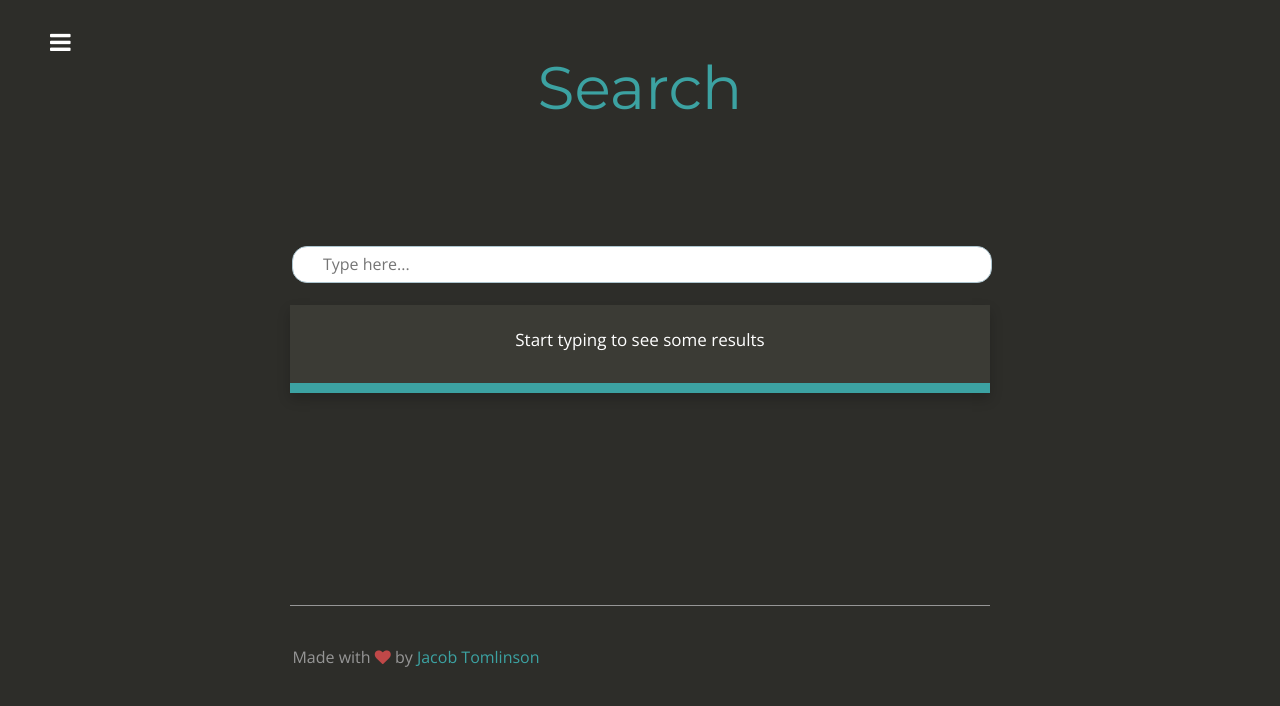
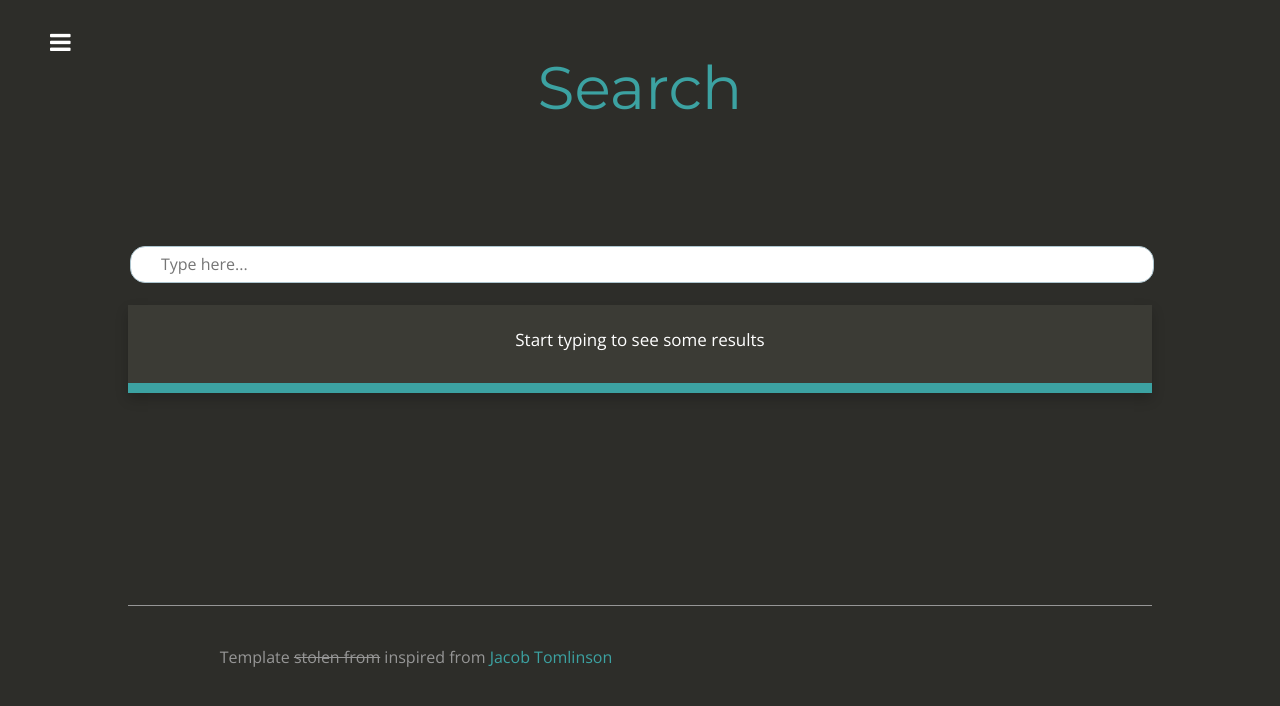
Before and after one commit to mavroprovato/mavroprovato.github.io, a Jekyll site: the page built from search.html, in a window 1280 px wide. Shown: the top 706 px of the page. Built offline with Jekyll 4.4.1, drawn with Linux system fonts in a browser that asks for light colours; nearby versions of some CDN libraries.

Commit message:
Try to fix

```diff
--- a/CNAME
+++ b/CNAME
@@ -1 +1 @@
-mavroprovato.net
+www.mavroprovato.net
--- a/_config.yml
+++ b/_config.yml
@@ -2,8 +2,8 @@
 title: "mavroprovato"
 email: mavroprovato@gmail.com"
 description: "A small corner at the edge of the internet."
-baseurl: "http://mavroprovato.net"
-url: "http://mavroprovato.net"
+baseurl: ""
+url: ""
 title_description: "A small corner at the edge of the internet."
 title_image: "favicons/android-chrome-512x512.png"
 google_analytics: "UA-38537171-1"
@@ -24,7 +24,7 @@ xing_link:
 facebook_link:
 
 # Footer
-footer_left: "Made with <i class=\"fa fa-heart\"></i> by <a href=\"https://twitter.com/_JacobTomlinson\">Jacob Tomlinson</a>"
+footer_left: "Template <strike>stolen from</strike> inspired from <a href=\"https://github.com/jacobtomlinson/carte-noire\">Jacob Tomlinson</a>"
 footer_right: ""
 
 # Build settings
--- a/css/style.scss
+++ b/css/style.scss
@@ -230,8 +230,8 @@ ul {
 	padding: 0px;
 
 	@media (min-width: $screen-sm-min) {
-		width: 700px;
-		max-width:700px;
+		width: 1024px;
+		max-width:1024px;
 	}
 
 	.header {
@@ -800,7 +800,7 @@ ul {
 }
 
 .search-hr {
-	width: 700px;
+	width: 1024px;
 	border-color: $light-medium;
 }
 
```
Also changed, not shown: 1 other file.
